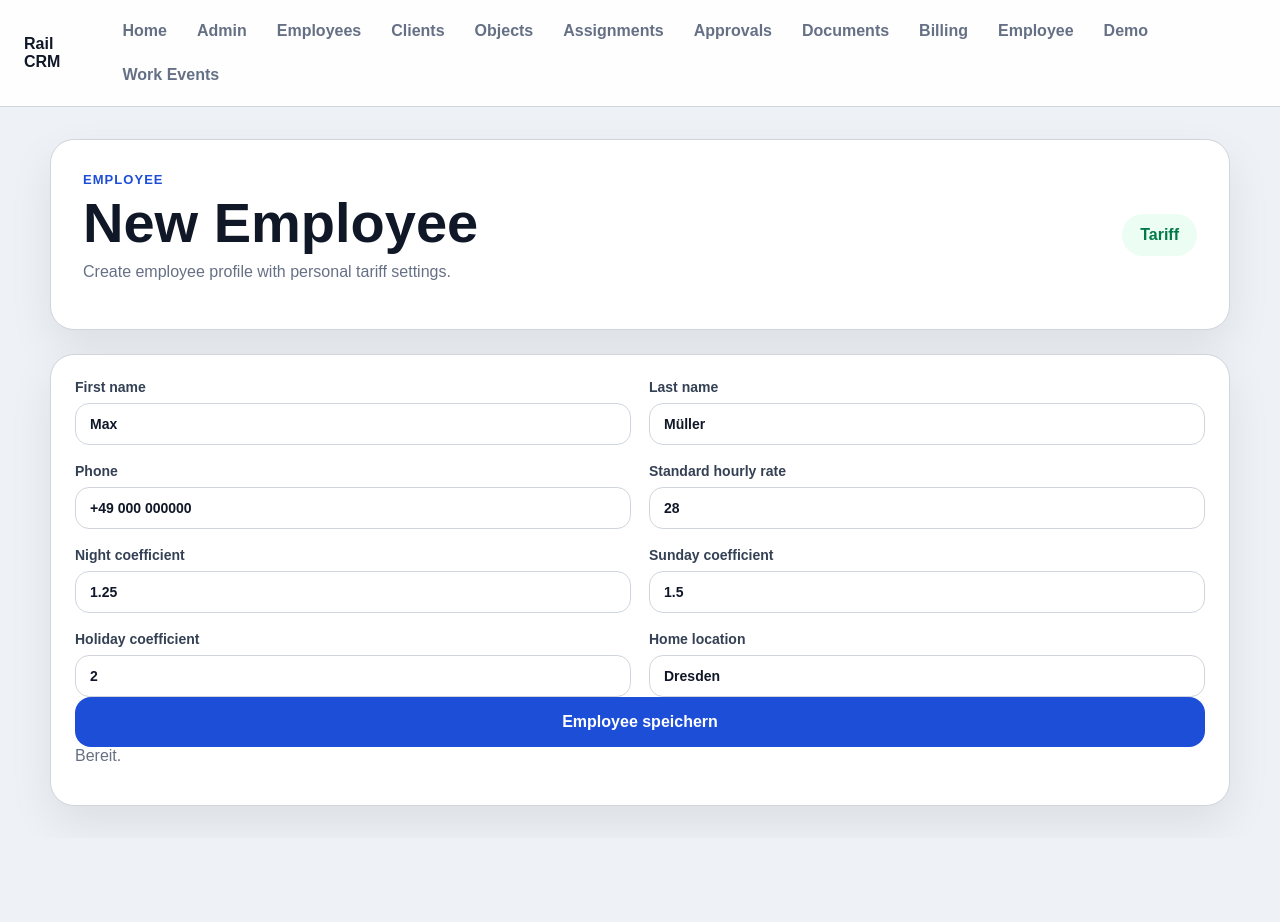
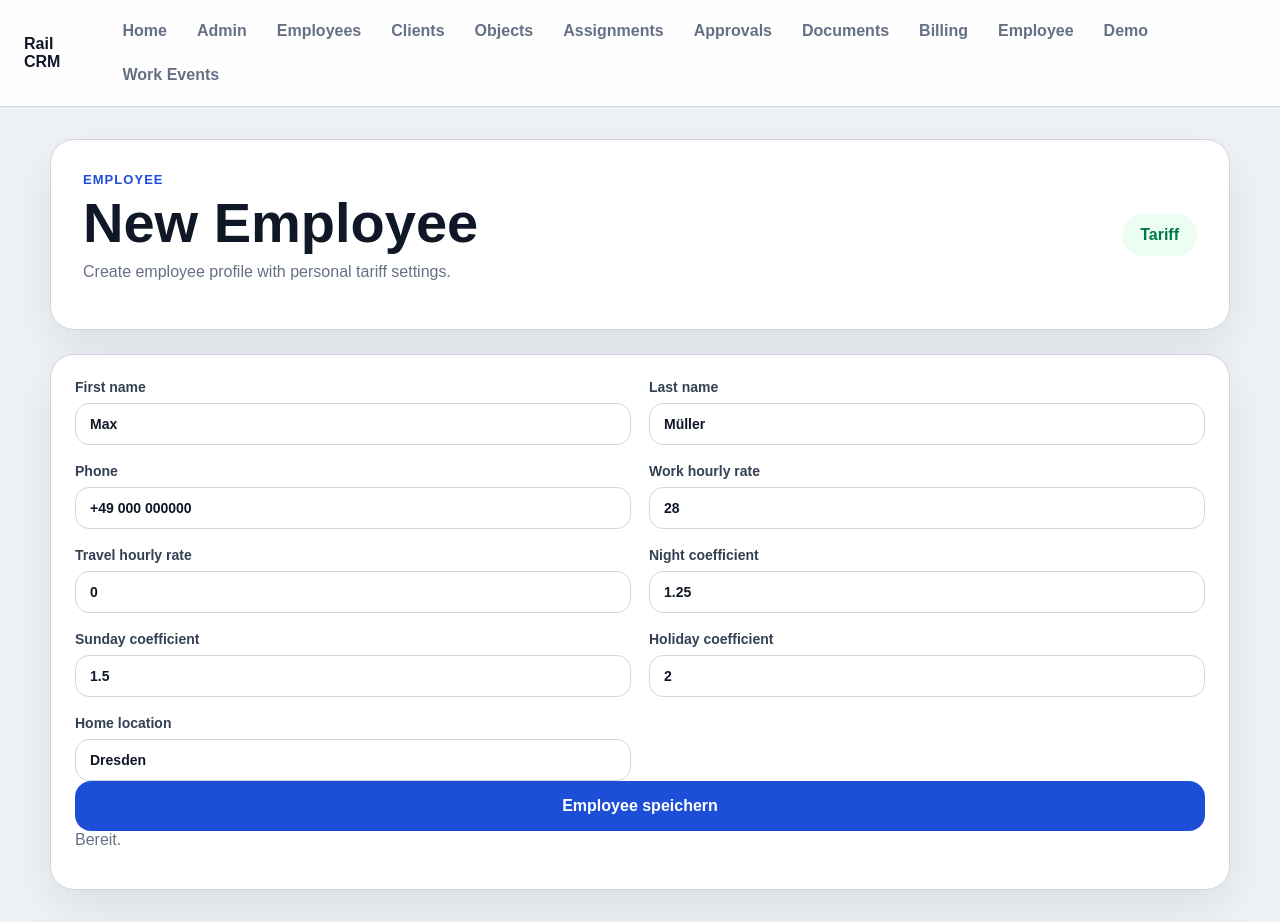
Before and after one commit to Webartdp/rail-crm-platform, a Next.js app in the folder frontend/: page /employees/new in a window 1280 px wide. Before the commit the page ends 838 px from the top, so only its background shows below. Built offline with nearby package versions, Linux system fonts and the light colour scheme; no server answers.

Commit message:
Add travel rate to new employee form

```diff
--- a/frontend/app/employees/new/page.tsx
+++ b/frontend/app/employees/new/page.tsx
@@ -8,6 +8,7 @@ export default function NewEmployeePage() {
   const [lastName, setLastName] = useState('Müller');
   const [phone, setPhone] = useState('+49 000 000000');
   const [rate, setRate] = useState('28');
+  const [travelRate, setTravelRate] = useState('0');
   const [night, setNight] = useState('1.25');
   const [sunday, setSunday] = useState('1.5');
   const [holiday, setHoliday] = useState('2');
@@ -21,6 +22,7 @@ export default function NewEmployeePage() {
         last_name: lastName,
         phone,
         standard_hourly_rate: Number(rate),
+        travel_hourly_rate: Number(travelRate),
         night_coefficient: Number(night),
         sunday_coefficient: Number(sunday),
         holiday_coefficient: Number(holiday),
@@ -48,7 +50,8 @@ export default function NewEmployeePage() {
           <label>First name<input value={firstName} onChange={(event) => setFirstName(event.target.value)} /></label>
           <label>Last name<input value={lastName} onChange={(event) => setLastName(event.target.value)} /></label>
           <label>Phone<input value={phone} onChange={(event) => setPhone(event.target.value)} /></label>
-          <label>Standard hourly rate<input value={rate} onChange={(event) => setRate(event.target.value)} /></label>
+          <label>Work hourly rate<input value={rate} onChange={(event) => setRate(event.target.value)} /></label>
+          <label>Travel hourly rate<input value={travelRate} onChange={(event) => setTravelRate(event.target.value)} /></label>
           <label>Night coefficient<input value={night} onChange={(event) => setNight(event.target.value)} /></label>
           <label>Sunday coefficient<input value={sunday} onChange={(event) => setSunday(event.target.value)} /></label>
           <label>Holiday coefficient<input value={holiday} onChange={(event) => setHoliday(event.target.value)} /></label>
```
